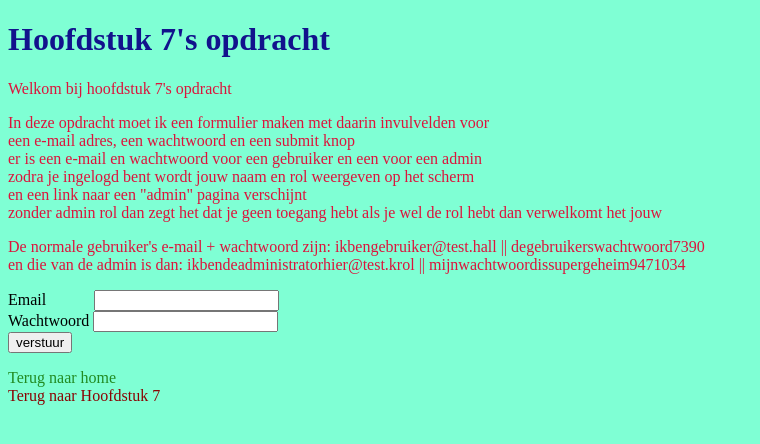
After one commit to ZoruaStar64/PHP, a PHP site: page /PHP/H07/opdrachtH7.php in a window 1280 px wide. The commit adds this page. Shown: the top 444 px of the page, without its empty margins (0-760 px from the left). Run offline with PHP 8.4, Linux system fonts and the light colour scheme.

Commit message:
start on H7
could probably get it done this week

```diff
--- /dev/null
+++ b/PHP/H07/opdrachtH7.php
@@ -0,0 +1,36 @@
+
+<!doctype html>
+<html lang="en">
+<head>
+    <link rel="stylesheet" href="../../CSS/styles.css">
+    <title>PHP H7</title>
+</head>
+<body>
+
+<h1>Hoofdstuk 7's opdracht</h1>
+
+<p>Welkom bij hoofdstuk 7's opdracht</p>
+
+<p>In deze opdracht moet ik een formulier maken met daarin invulvelden voor
+    <br>een e-mail adres, een wachtwoord en een submit knop<br>
+    er is een e-mail en wachtwoord voor een gebruiker en een voor een admin<br>
+zodra je ingelogd bent wordt jouw naam en rol weergeven op het scherm<br>
+    en een link naar een "admin" pagina verschijnt<br>
+zonder admin rol dan zegt het dat je geen toegang hebt als je wel de rol hebt dan verwelkomt het jouw</p>
+
+<p>De normale gebruiker's e-mail + wachtwoord zijn: ikbengebruiker@test.hall || degebruikerswachtwoord7390<br>
+en die van de admin is dan: ikbendeadministratorhier@test.krol || mijnwachtwoordissupergeheim9471034</p>
+
+<form action="cookiePlusSessie.php" method="post">
+    Email&emsp;&emsp;&ensp;&nbsp; <input type="text" name="email" value="" required>
+    <br>
+    Wachtwoord <input type="password" name="wachtwoord" value="" required>
+    <br>
+    <input type="submit" name="knop" value="verstuur">
+</form>
+
+
+<p><a class='home' href='../../index.php'>Terug naar home</a><br><a href='../../PHP/H07/h07.php'>Terug naar Hoofdstuk 7</a></p>
+
+</body>
+</html>
```
Also changed, not shown: PHP/H07/cookiePlusSessie.php (added, +41 -0 lines), PHP/H07/h07.php (+20 -0 lines).
